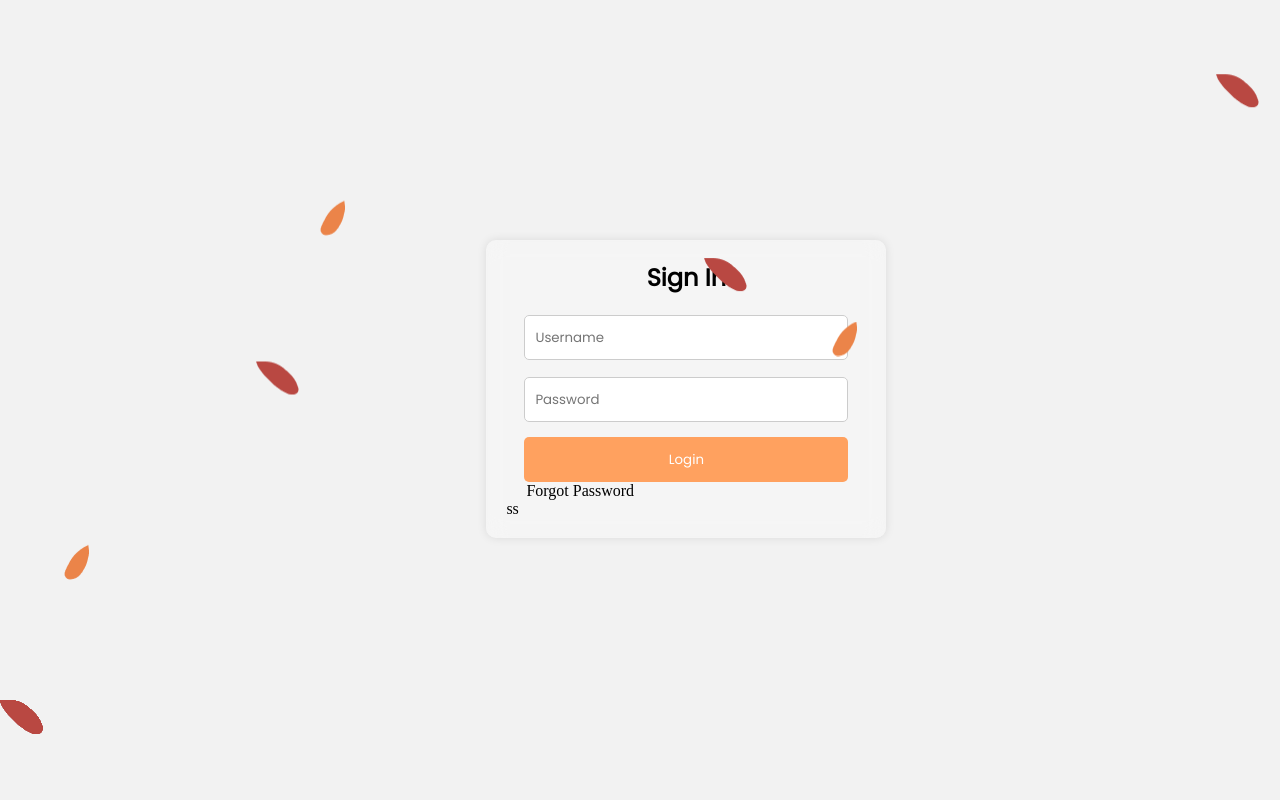
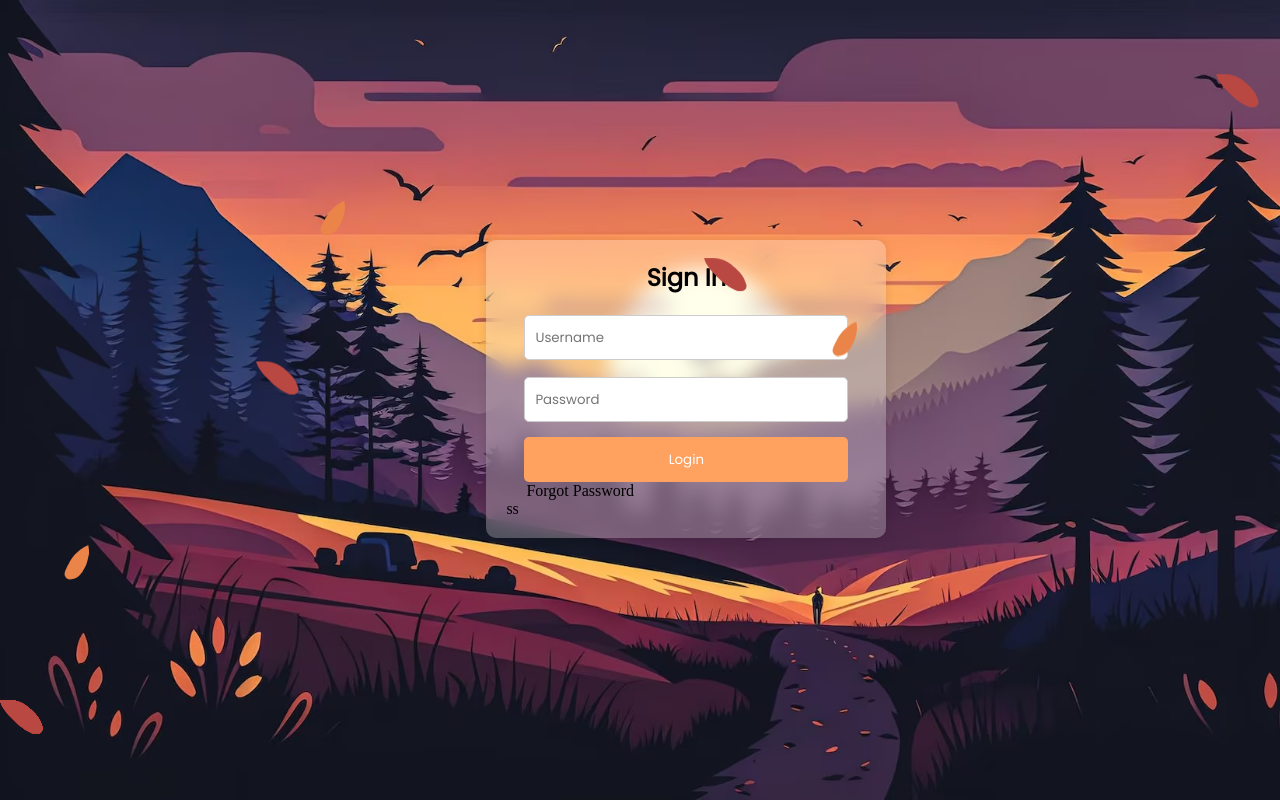
Before and after one commit to Akshay-Eypz/logins, a plain HTML site: page leaf/index.html in a window 1280 px wide. Drawn offline with Linux system fonts and the light colour scheme; files whose address does not match are found by name.

Commit message:
Update index.html

```diff
--- a/leaf/index.html
+++ b/leaf/index.html
@@ -13,7 +13,7 @@ body {
 
         height: 100vh;
         background-color: #f2f2f2;
-        background-image: url("leaf/background.png");
+        background-image: url("background.png");
         background-size: cover; /* optional */
 
       }
```
